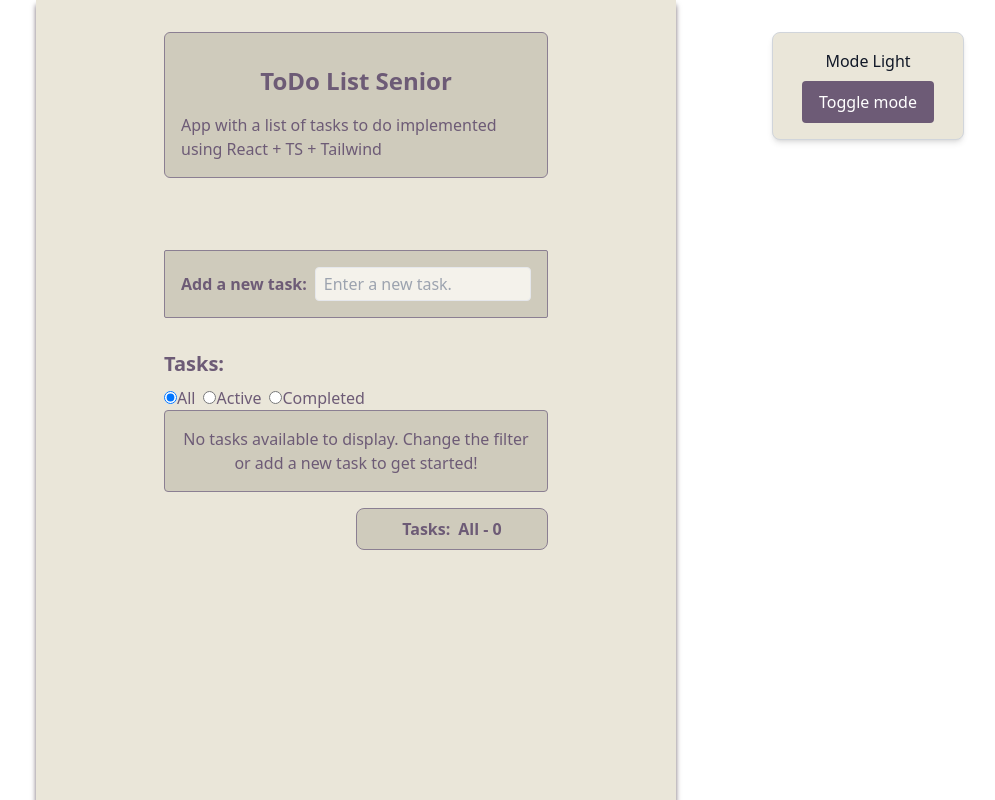
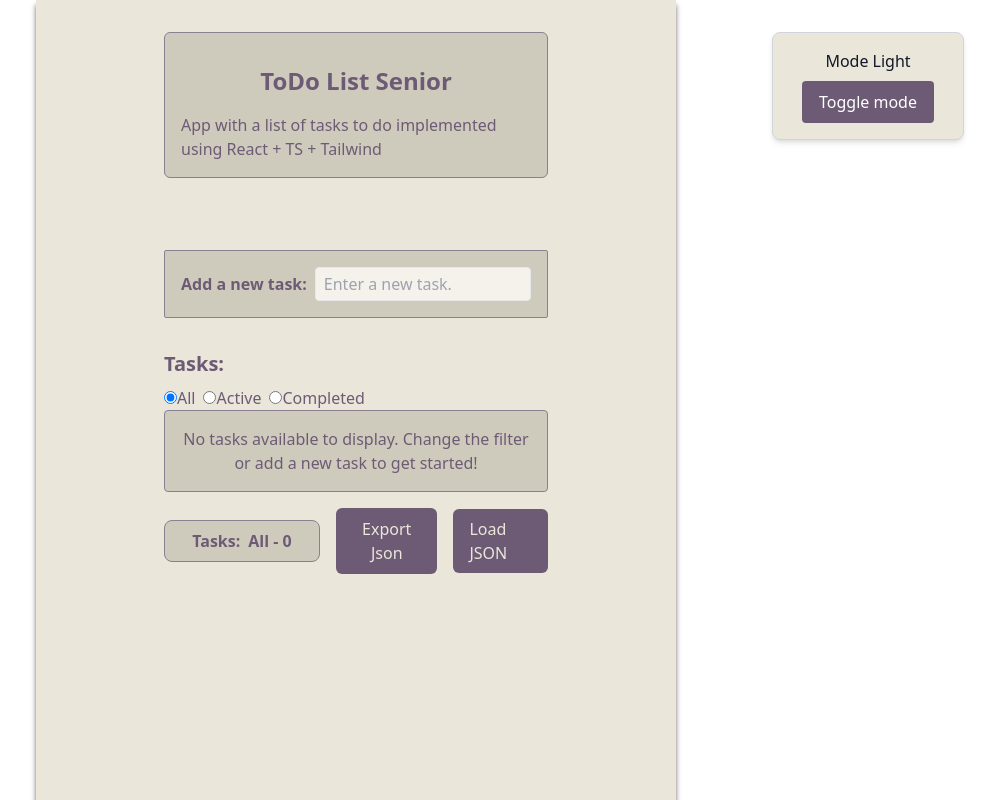
Before and after one commit to martinnajleprogrammer/todoListAdvanced, a React (Vite) app: page / in a window 1280 px wide. Shown: the whole page, without its empty margins (284-1279 px from the left). Built offline with nearby package versions, Linux system fonts and the light colour scheme; data requests are answered from the project's data file.

Commit message:
export/load json

```diff
--- a/src/App.tsx
+++ b/src/App.tsx
@@ -1,4 +1,4 @@
-import { useState, useMemo, useEffect } from 'react';
+import { useState, useMemo, useEffect, useRef } from 'react';
 import TodoList from './components/TodoList';
 import Title from './components/Title';
 import AddTask from './components/AddTask';
@@ -11,6 +11,38 @@ function App() {
   const [allTodos, setAllTodos] = useState<Todo[]>([]);
   const [filter, setFilter] = useState<'All' | 'Active' | 'Completed'>('All');
 
+  const inputRef = useRef(null);
+
+  const handleClick = () => {
+    inputRef.current.click(); // abre el selector de archivos
+  };
+  const saveJson = (filename = "todoList.json") => {
+    const blob = new Blob([JSON.stringify(allTodos, null, 2)], { type: "application/json" });
+    const url = URL.createObjectURL(blob);
+    const a = document.createElement("a");
+    a.href = url;
+    a.download = filename;
+    a.click();
+    URL.revokeObjectURL(url);
+  }
+
+
+  const loadJson = (e) => {
+    const file = e.target.files[0];
+    if (!file) return;
+
+    const reader = new FileReader();
+    reader.onload = (event) => {
+      try {
+        setAllTodos(JSON.parse(event.target.result));
+      } catch {
+        alert("Invalid Json file");
+        console.error("Invalid JSON file format");
+        return;
+      }
+    };
+    reader.readAsText(file);
+  };
 
   useEffect(() => {
     const controller = new AbortController();
@@ -117,7 +149,28 @@ function App() {
           updateTask={updateTask}
           cloneTask={cloneTask}
         />
-        <Totals taskName={filter} number={filteredTodos.length} />
+        <div className='flex flex-row items-center mt-4'>
+          <Totals taskName={filter} number={filteredTodos.length} />
+          <button
+            className='bg-plum-400 hover:bg-plum-500 text-ivory-200 px-4 py-2 rounded-md w-fit ml-4'
+            onClick={() => saveJson()}
+          >
+            Export Json
+          </button>
+          <div
+            onClick={handleClick}
+            className="bg-plum-400 hover:bg-plum-500 text-ivory-200 px-4 py-2 rounded-md w-fit ml-4 cursor-pointer"
+          >
+            Load JSON
+            <input
+              type="file"
+              accept=".json"
+              onChange={loadJson}
+              ref={inputRef}
+              style={{ display: "none" }} // ocultamos el input
+            />
+          </div>
+        </div>
 
       </div>
     </div>
--- a/src/components/Totals.tsx
+++ b/src/components/Totals.tsx
@@ -1,6 +1,6 @@
 const Totals = ({ taskName, number }: { taskName: string; number: number }) => {
   return (
-    <div className="flex end mt-4 p-2 justify-center ml-auto max-w-48 w-48 rounded-lg
+    <div className="flex end p-2 justify-center ml-auto max-w-48 w-48 rounded-lg
                     bg-ivory-400  dark:bg-plum-800 border border-plum-300">
       <h2 className="flex-2 font-bold text-plum-400 dark:text-plum-200">Tasks:</h2>
       <p className="pl-2 font-bold text-plum-400 dark:text-plum-400">
```
